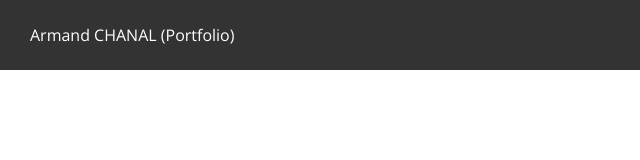
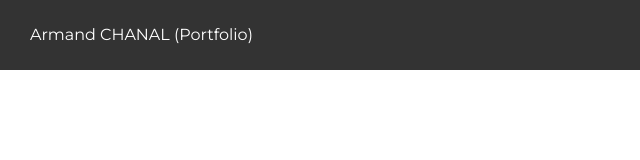
Before and after one commit to Fairyjeux/PortfolioArmand, a plain HTML site: page index.html in a window 1280 px wide. Shown: the full height of the page, 0-640 px from the left. Drawn offline with nearby package versions, Linux system fonts and the light colour scheme.

Commit message:
change index

```diff
--- a/css/style.css
+++ b/css/style.css
@@ -14,7 +14,7 @@
 
 .header .header-logo{
     color: #ffffff;
-    font-family: 'Open Sans', Bold;
+    font-family: 'Montserrat', sans-serif;
     float: left;
     margin-left: 30px;
 }
--- a/index.html
+++ b/index.html
@@ -4,6 +4,8 @@
 <link rel="stylesheet" href="https://cdn.jsdelivr.net/npm/bulma@0.9.2/css/bulma.min.css">
 <link rel="preconnect" href="https://fonts.gstatic.com">
 <link href="https://fonts.googleapis.com/css2?family=Open+Sans:wght@300;400;600&display=swap" rel="stylesheet">
+<link rel="preconnect" href="https://fonts.gstatic.com">
+<link href="https://fonts.googleapis.com/css2?family=Montserrat:ital,wght@0,100;0,200;0,300;0,400;0,500;0,600;1,100;1,200;1,300;1,400;1,500;1,600&display=swap" rel="stylesheet">
 <head>
     <meta charset="UTF-8">
     <meta http-equiv="X-UA-Compatible" content="IE=edge">
```
